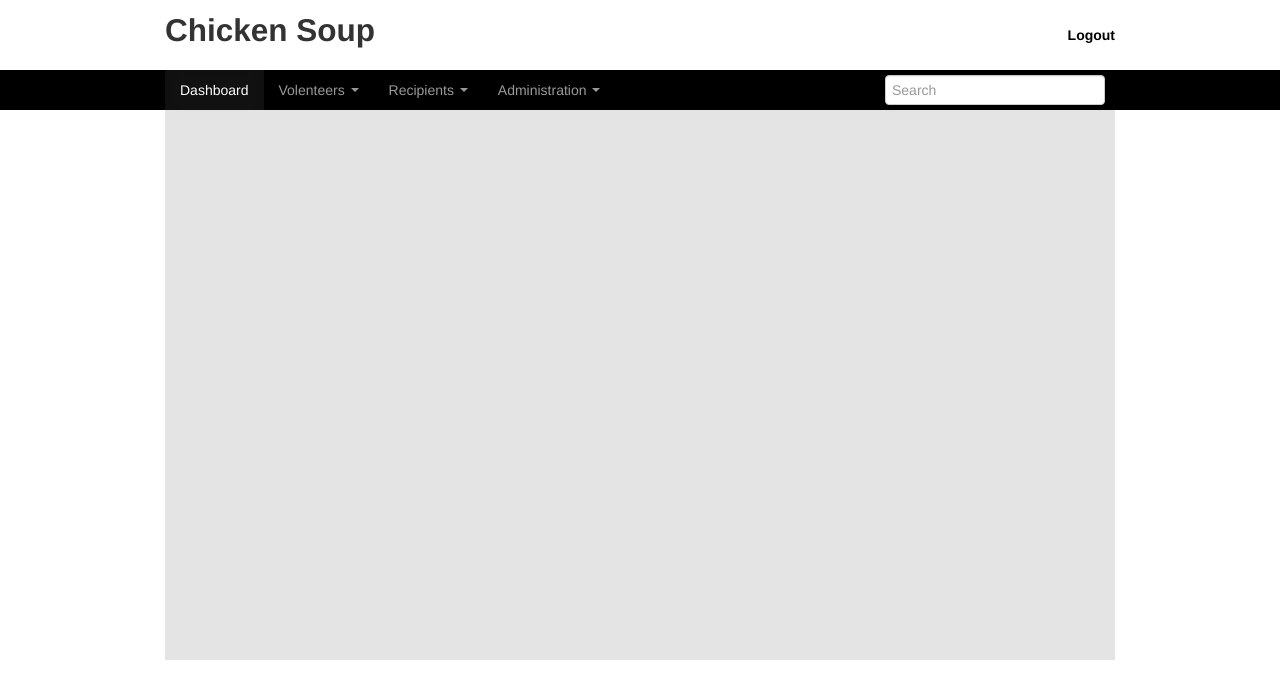
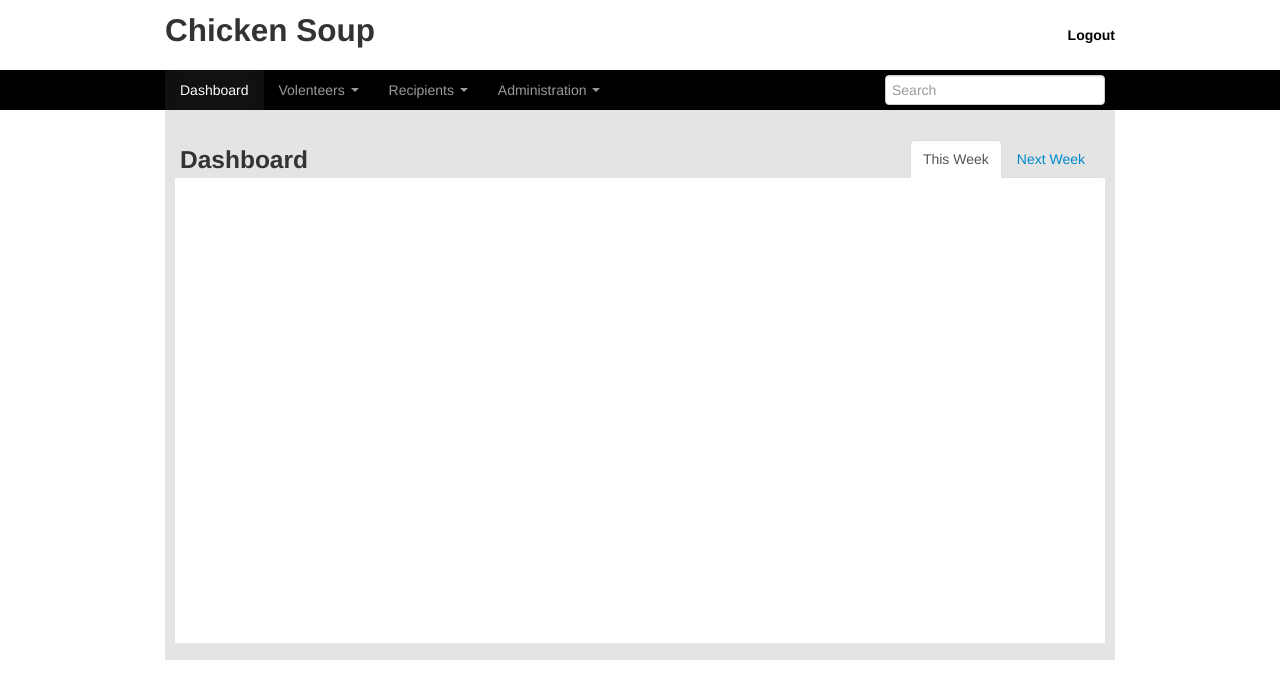
Before and after one commit to dmoore62/chickensoupdashboard.org, a PHP site: page /welcome/ in a window 1280 px wide. Shown: the top 699 px of the page. Run offline with PHP 8.4, Linux system fonts and the light colour scheme; the visitor is signed in with stand-in values (Sample User, id 1).

Commit message:
adds secondary nav and content

```diff
--- a/html/css/global.css
+++ b/html/css/global.css
@@ -70,3 +70,31 @@ footer{
 	height: 30px;
 	background-color: #FFF;
 }
+
+div#page-content div#content-wrapper{
+	min-height: 465px;
+	width: 930px;
+	margin: auto;
+	margin-top: 8px;
+	background-color: #FFF;
+}
+
+div#page-content div#nav-wrapper{
+	width: 100%;
+	height: 40px;
+	padding-top: 20px;
+}
+
+div#nav-wrapper div#title{
+	float: left;
+}
+
+div#page-content div#nav-wrapper ul.nav{
+	float: right;
+	margin-top: 10px;
+	margin-right: 15px;
+}
+
+div#title h3{
+	padding-left: 15px;
+}
--- a/html/welcome/index.php
+++ b/html/welcome/index.php
@@ -53,6 +53,17 @@ $script = '/js/welcome.js'
 		</div>
 	</div>
 </div>
-<div id="page-content"></div>
+<div id="page-content">
+	<div id="nav-wrapper">
+		<div id="title"><h3>Dashboard</h3></div>
+		<ul class="nav nav-tabs">
+		  <li class="active"><a href="#">This Week</a></li>
+		  <li><a href="#">Next Week</a></li>
+		</ul>
+	</div>
+	<div id="content-wrapper">
+
+	</div>
+</div>
 
 <?php require "../footer.php";?>
```
